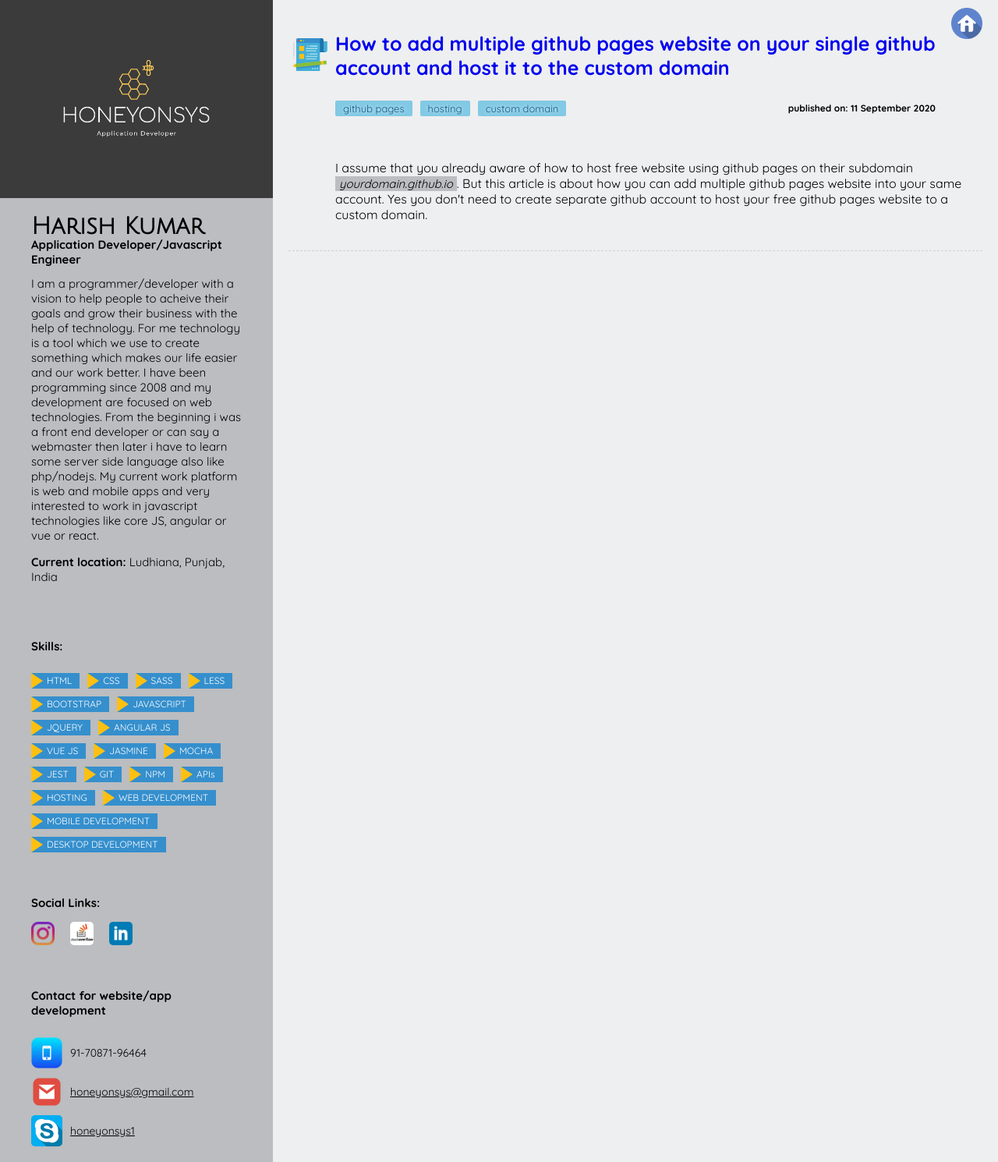
After one commit to honeyonsys/honeyonsys.github.io, a PHP site: the page made by articles/0008-How-to-add-multiple-github-pages-website-on-your-single-github-account-and-host-it-to-the-custom-domain.html in a window 1280 px wide. The commit adds this page. Shown: the whole page at 78% size. Run offline with PHP 8.4, Linux system fonts and the light colour scheme.

Commit message:
article 0008 incomplete

```diff
--- /dev/null
+++ b/articles/0008-How-to-add-multiple-github-pages-website-on-your-single-github-account-and-host-it-to-the-custom-domain.html
@@ -0,0 +1,73 @@
+<!DOCTYPE html>
+<html>
+
+<head>
+    <title>How to add multiple github pages website on your single github account and host it to the custom domain
+    </title>
+    <meta name="viewport" content="width=device-width, initial-scale=1.0">
+    <meta name="author" content="Harish Kumar">
+    <meta name="description" itemprop="description"
+        content="add multiple github pages website into single github account and point them to domain" />
+    <meta name="keywords" itemprop="keywords"
+        content="github pages, free hosting, free website, honeyonsys, ludhiana website developer, cheap website developer " />
+    <meta property="og:title"
+        content="How to add multiple github pages website on your single github account and host it to the custom domain" />
+    <meta property="og:site_name" content="https://honeyonsys.github.io" />
+    <meta property="og:type" content="article" />
+    <meta property="og:description"
+        content="add multiple github pages website into single github account and point them to domain" />
+    <meta property="og:url"
+        content="http://honeyonsys.github.io/articles/0008-How-to-add-multiple-github-pages-website-on-your-single-github-account-and-host-it-to-the-custom-domain.html" />
+    <meta property="og:image" content="https://honeyonsys.github.io/assets/img/blogs/0008_ogimg.png" />
+    <meta name="google-site-verification" content="i5nQMNLum8SfICqLyuLLrFe19CDl31K07aHRLpcuqlI" />
+    <link rel="stylesheet" href="../assets/css/style.css">
+    <link rel="stylesheet" href="../assets/google-code-prettify/prettify.css" />
+    <script async src="https://www.googletagmanager.com/gtag/js?id=UA-27880645-1"></script>
+    <script src="../assets/google-code-prettify/prettify.js"></script>
+    <script src="../assets/js/g-analytics.js"></script>
+
+</head>
+
+<body>
+    <div id="pageIdentity">article</div>
+    <div class="homeBtn"><a href="../"><img src="../assets/img/home-icon.png" width="40"></a></div>
+    <div id="leftBar">
+
+
+    </div>
+    <div id="rightArea">
+        <div id="singleBlog">
+            <div class="blog">
+                <div class="blogTitle">
+                    <h1><a
+                            href="0008-How-to-add-multiple-github-pages-website-on-your-single-github-account-and-host-it-to-the-custom-domain.html">
+                            How to add multiple github pages website on your single github account and host it to the
+                            custom domain</a>
+                    </h1>
+                </div>
+                <div class="blogBelowLine">
+                    <div class="blogTags">github pages</div>
+                    <div class="blogTags">hosting</div>
+                    <div class="blogTags">custom domain</div>
+                    <div class="datePublished">published on: 11 September 2020<span></span></div>
+                </div>
+                <div class="blogDescription">
+
+                    <p>I assume that you already aware of how to host free website using github pages on their subdomain
+                        <i>yourdomain.github.io</i>. But this article is about how you can add multiple github pages
+                        website into your same account. Yes you don't need to create separate github account to host
+                        your free github pages website to a custom domain.</p>
+
+
+                    <p></p>
+                    <p></p>
+                </div>
+            </div>
+        </div>
+
+    </div>
+
+</body>
+<script type="text/javascript" src="../assets/js/main.js"></script>
+
+</html>
--- a/assets/css/style.css
+++ b/assets/css/style.css
@@ -292,6 +292,11 @@ section{
     height: auto;
     box-shadow: 0 0 10px #000000;
 }
+.blogDescription i {
+    font-size:15px;
+    background-color: #BBBDC0;
+    padding:0 5px;
+}
 span.code{
     width:99%;
     height: auto;
```
Also changed, not shown: articles/articleList.js (+1 -1 lines), assets/img/blogs/0008_ogimg.png (added).
